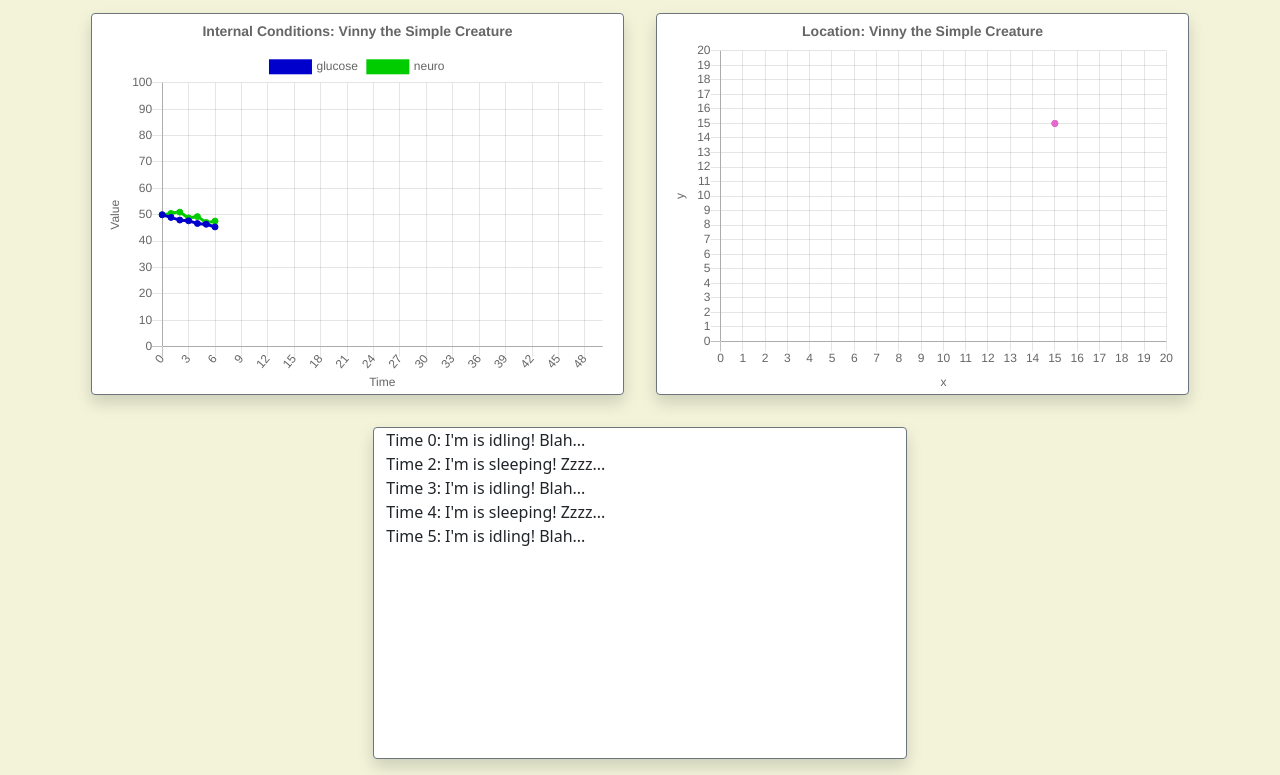
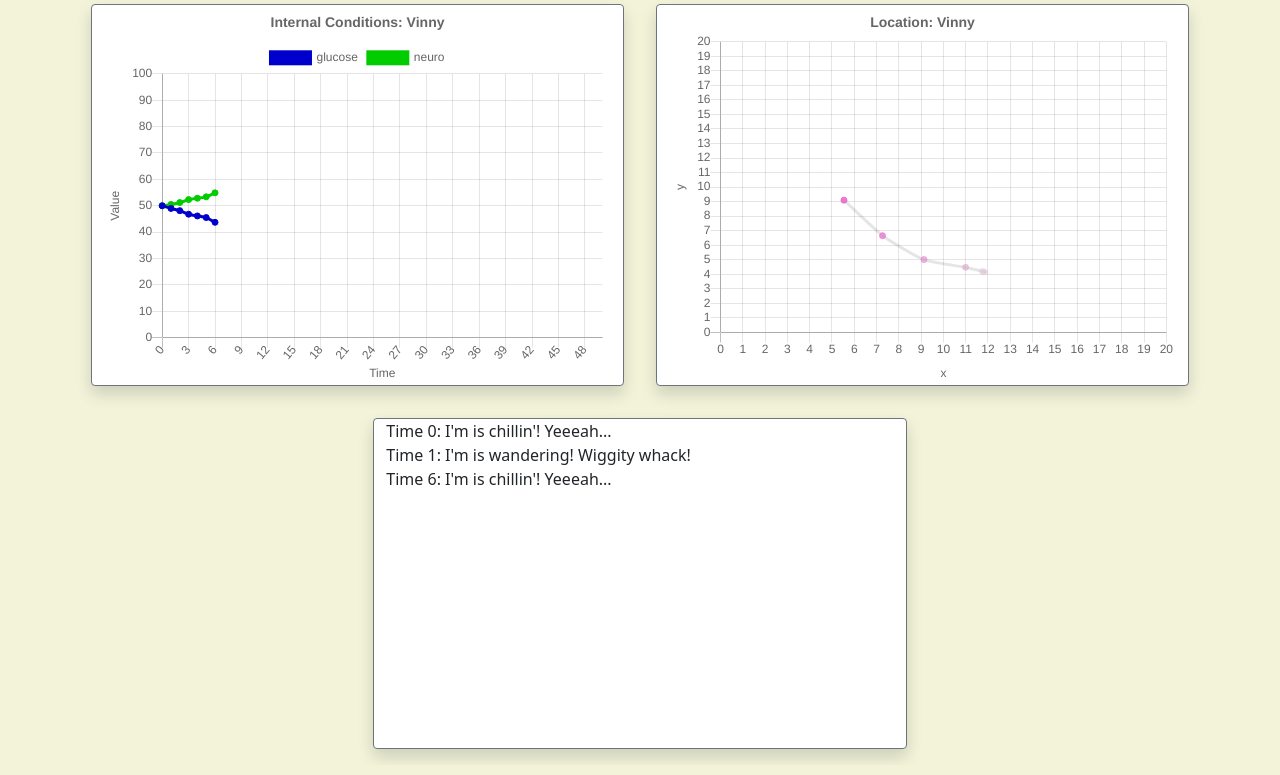
Before and after one commit to cjsequeira/creature, a website built with webpack: page src/index.html in a window 1280 px wide. Shown: the part 222-997 px from the top of the page. Built offline with nearby package versions, Linux system fonts and the light colour scheme.

Commit message:
Behavior and rulebook

```diff
--- a/package.json
+++ b/package.json
@@ -1,6 +1,6 @@
 {
   "name": "creature",
-  "version": "0.0.3",
+  "version": "0.0.4",
   "description": "Creature!",
   "private": true,
   "scripts": {
--- a/src/creatures/simple_creature.js
+++ b/src/creatures/simple_creature.js
@@ -3,7 +3,7 @@
 // ****** Simple Creature code ******
 
 // *** Imports
-import { geThan, seededRand } from '../util.js';
+import { geThan, seededRand, boundToRange, excludeRange } from '../util.js';
 import { pctGetCond, pctUseConds } from '../reduxlike/store_getters.js';
 import { ResolveRules } from '../rulebook.js';
 
@@ -25,18 +25,18 @@ export const ActAsSimpleCreature = (pct) => {
 // returns physicalContainerType
 const ActIdling = (pct) => {
     return CheckBehavior(
-        // pass in physicalContainerType object with specific glucose and neuro
+        // pass in physicalContainerType object with specific glucose, and neuro
         pctUseConds(pct,
             {
                 glucose: pctGetCond(pct, 'glucose') - 1.0,
-                neuro: pctGetCond(pct, 'neuro') + 0.5
+                neuro: pctGetCond(pct, 'neuro') + 0.5,
             }),
         // pass in behavior change desires specific to this behavior function
         {
             'idling': () =>
                 0.2,
             'wandering': (pct) =>
-                (pctGetCond(pct, 'glucose') < 40.0) ? 4.0 : 0.2,
+                (pctGetCond(pct, 'glucose') < 50.0) ? 4.0 : 0.2,
             'sleeping': (pct) =>
                 (pctGetCond(pct, 'neuro') > 85.0) ? 4.0 : 0.2,
         }
@@ -46,18 +46,22 @@ const ActIdling = (pct) => {
 // wandering behavior function
 // returns physicalContainerType
 const ActWandering = (pct) => {
-    // declare: random acceleration
-    const rand_a = seededRand(pct.physicalElem.seed, -2.0, 2.0);
+    // declare: random acceleration that's at least 0.3 in magnitude
+    const rand_a = [
+        seededRand(pct.physicalElem.seed, -0.5, 1.8)[0],
+        excludeRange(seededRand(pct.physicalElem.seed, -0.5, 1.8)[1], 0.3)
+    ];
 
     // declare: random heading nudge
-    const rand_hdg_nudge = seededRand(rand_a[0], -0.3, 0.3);
+    const rand_hdg_nudge = seededRand(rand_a[0], -0.6, 0.6);
 
     return CheckBehavior(
         // pass in physicalContainerType object with specific glucose, neuro, heading, accel
+        // glucose and neuro impacts are more severe with higher accceleration magnitude
         pctUseConds(pct,
             {
-                glucose: pctGetCond(pct, 'glucose') - 1.6,
-                neuro: pctGetCond(pct, 'neuro') + 1.6,
+                glucose: pctGetCond(pct, 'glucose') - 1.2 * Math.abs(rand_a[1]),
+                neuro: pctGetCond(pct, 'neuro') + 1.0 * Math.abs(rand_a[1]),
 
                 heading: pctGetCond(pct, 'heading') + rand_hdg_nudge[1],
                 accel: rand_a[1],
@@ -91,7 +95,7 @@ const ActEating = (pct) =>
             'eating': () =>
                 1.0,
             'idling': (pct) =>
-                (pctGetCond(pct, 'glucose') > 50.0) ? 2.0 : 0.2
+                (pctGetCond(pct, 'glucose') > 40.0) ? 2.0 : 0.2
         }
     );
 
@@ -110,7 +114,7 @@ const ActSleeping = (pct) =>
             'sleeping': () =>
                 1.0,
             'idling': (pct) =>
-                (pctGetCond(pct, 'neuro') < 50.0) ? 2.0 : 0.2
+                (pctGetCond(pct, 'neuro') < 60.0) ? 2.0 : 0.2
         }
     );
 
--- a/src/do_update_loop.js
+++ b/src/do_update_loop.js
@@ -24,7 +24,7 @@ const makeChainOfActionDispatch = makeChain(actionDispatch);
 
 // *** Status message objects/arrays
 const behaviorStrings = {
-    idling: "I'm is idling! Blah...",
+    idling: "I'm is chillin'! Yeeeah...",
     eating: "I'm is eating!! Nom...",
     sleeping: "I'm is sleeping! Zzzz...",
     wandering: "I'm is wandering! Wiggity whack!",
--- a/src/reduxlike/store_init.js
+++ b/src/reduxlike/store_init.js
@@ -163,7 +163,7 @@ const initialStore = {
         // the creature
         // type: creatureType
         physicalElem: {
-            name: 'Vinny the Simple Creature',
+            name: 'Vinny',
             act: ActAsSimpleCreature,
             conds: {
                 // internal biology
@@ -174,7 +174,6 @@ const initialStore = {
                 behavior: 'idling',
                 behavior_request: null,
 
-                /*
                 // location
                 x: 15.0 * Math.random() + 4.0,
                 y: 15.0 * Math.random() + 4.0,
@@ -183,18 +182,13 @@ const initialStore = {
                 heading: 2 * Math.PI * Math.random(),
                 speed: Math.random() - 0.5,
                 accel: 0.0,
-                */
-
-                // location
-                x: 15.0,
-                y: 15.0,
 
                 // heading, speed, acceleration
-                heading: 0,
-                speed: 1,
+                heading: 2.0 * Math.PI * Math.random(),
+                speed: Math.random(),
                 accel: 0.0,
             },
-            seed: 0
+            seed: Date.now(),
         },
     },
 
--- a/src/rulebook.js
+++ b/src/rulebook.js
@@ -4,7 +4,7 @@
 // Inspired by: https://ericlippert.com/2015/05/11/wizards-and-warriors-part-five/
 
 // *** Our imports
-import { seededRand, withinRange } from './util.js';
+import { boundToRange, seededRand, withinRange } from './util.js';
 import { pctGetCond, pctUseConds } from './reduxlike/store_getters.js';
 
 
@@ -19,27 +19,56 @@ const ruleBook = {
             name: '-- -- YES! Requesting behavior: idling?',
             func: (pct) => pctGetCond(pct, 'behavior_request') === 'idling',
             yes: {
-                name: '-- -- -- YES! Behavior request approved: idling',
-                func: (pct) => pctUseConds(pct,
-                    {
-                        behavior: pctGetCond(pct, 'behavior_request'),
+                name: '-- -- -- YES! Projected position in range?',
+                func: (pct) => (
+                    withinRange(pctGetCond(pct, 'x') + pctGetCond(pct, 'speed') * Math.sin(pctGetCond(pct, 'heading')), 0.0, 20.0) &&
+                    withinRange(pctGetCond(pct, 'y') + pctGetCond(pct, 'speed') * Math.cos(pctGetCond(pct, 'heading')), 0.0, 20.0)
+                ),
+                yes: {
+                    name: '-- -- -- -- YES! Behavior request approved: idling',
+                    func: (pct) => pctUseConds(pct,
+                        {
+                            behavior: pctGetCond(pct, 'behavior_request'),
 
-                        // can't idle and wander!
-                        speed: 0.0
-                    }),
+                            // compute x and y based on given speed and heading to implement "coasting" activity
+                            x: pctGetCond(pct, 'x') + pctGetCond(pct, 'speed') *
+                                Math.sin(pctGetCond(pct, 'heading')),
+                            y: pctGetCond(pct, 'y') + pctGetCond(pct, 'speed') *
+                                Math.cos(pctGetCond(pct, 'heading')),
+                        }),
+                },
+                no: {
+                    name: 'coasted into a wall! BOUNCE... ',
+                    verbalize: true,
+                    func: (pct) => pctUseConds(pct,
+                        {
+                            behavior: pctGetCond(pct, 'behavior_request'),
+
+                            // bound projected x to the boundary limit
+                            x: boundToRange(pctGetCond(pct, 'x') + pctGetCond(pct, 'speed') *
+                                Math.sin(pctGetCond(pct, 'heading')), 0.0, 20.0),
+
+                            // bound projected y to the boundary limit
+                            y: boundToRange(pctGetCond(pct, 'y') + pctGetCond(pct, 'speed') *
+                                Math.cos(pctGetCond(pct, 'heading')), 0.0, 20.0),
+
+                            // spin heading around a bit (in radians)
+                            heading: pctGetCond(pct, 'heading') + 2.35,
+
+                            // establish a minimum speed
+                            speed: 1.0,
+                        }),
+                },
             },
             no: {
                 name: '-- -- -- NO! Requesting behavior: wandering?',
                 func: (pct) => pctGetCond(pct, 'behavior_request') === 'wandering',
                 yes: {
                     name: '-- -- -- -- YES! Projected position in range?',
-                    func: (pct) =>
-                        withinRange(pctGetCond(pct, 'x') + pctGetCond(pct, 'speed') *
-                            Math.sin(pctGetCond(pct, 'heading')),
-                            0.0, 20.0) &&
-                        withinRange(pctGetCond(pct, 'y') + pctGetCond(pct, 'speed') *
-                            Math.cos(pctGetCond(pct, 'heading')),
-                            0.0, 20.0),
+                    func: (pct) => (
+                        withinRange(pctGetCond(pct, 'x') + pctGetCond(pct, 'speed') * Math.sin(pctGetCond(pct, 'heading')), 0.0, 20.0) &&
+                        withinRange(pctGetCond(pct, 'y') + pctGetCond(pct, 'speed') * Math.cos(pctGetCond(pct, 'heading')), 0.0, 20.0)
+                    ),
                     yes: {
                         name: '-- -- -- -- -- YES! Behavior request approved: wandering',
                         func: (pct) => pctUseConds(pct,
@@ -57,20 +86,25 @@ const ruleBook = {
                             }),
                     },
                     no: {
-                        name: 'hit a wall! BOUNCE...',
+                        name: 'wandered into a wall! BOUNCE... ',
                         verbalize: true,
                         func: (pct) => pctUseConds(pct,
                             {
                                 behavior: pctGetCond(pct, 'behavior_request'),
 
-                                // compute x and y based on REVERSE of given speed and heading
-                                x: pctGetCond(pct, 'x') - pctGetCond(pct, 'speed') *
-                                    Math.sin(pctGetCond(pct, 'heading')),
-                                y: pctGetCond(pct, 'y') - pctGetCond(pct, 'speed') *
-                                    Math.cos(pctGetCond(pct, 'heading')),
+                                // bound projected x to the boundary limit
+                                x: boundToRange(pctGetCond(pct, 'x') + pctGetCond(pct, 'speed') *
+                                    Math.sin(pctGetCond(pct, 'heading')), 0.0, 20.0),
+
+                                // bound projected y to the boundary limit
+                                y: boundToRange(pctGetCond(pct, 'y') + pctGetCond(pct, 'speed') *
+                                    Math.cos(pctGetCond(pct, 'heading')), 0.0, 20.0),
 
                                 // spin heading around a bit (in radians)
-                                heading: pctGetCond(pct, 'heading') + 2.0,
+                                heading: pctGetCond(pct, 'heading') + 2.35,
+
+                                // establish a minimum speed
+                                speed: 1.0,
                             }),
                     },
                 },
@@ -79,7 +113,7 @@ const ruleBook = {
                     func: (pct) => pctGetCond(pct, 'behavior_request') === 'eating',
                     yes: {
                         name: '-- -- -- -- -- YES! Is food available?',
-                        func: (pct) => seededRand(pct.physicalElem.seed, 0.0, 1.0)[1] > 0.2,
+                        func: (pct) => seededRand(pct.physicalElem.seed, 0.0, 1.0)[1] > 0.3,
                         yes: {
                             name: '-- -- -- -- -- -- YES! Behavior request approved: eating',
                             func: (pct) => pctUseConds(pct,
@@ -97,8 +131,12 @@ const ruleBook = {
                                 {
                                     behavior: 'idling',
 
-                                    // can't move if idling!
-                                    speed: 0.0
+                                    // compute x and y based on given speed and heading to
+                                    //  implement "coasting" behavior
+                                    x: pctGetCond(pct, 'x') + pctGetCond(pct, 'speed') *
+                                        Math.sin(pctGetCond(pct, 'heading')),
+                                    y: pctGetCond(pct, 'y') + pctGetCond(pct, 'speed') *
+                                        Math.cos(pctGetCond(pct, 'heading')),
                                 }),
                         }
                     },
@@ -116,7 +154,7 @@ const ruleBook = {
                                 }),
                         },
                         no: {
-                            name: '-- -- -- -- -- NO! Unknown behavior!',
+                            name: '-- -- -- -- -- -- NO! Unknown behavior!',
                             func: (pct) => pct
                         }
                     },
@@ -134,7 +172,7 @@ const ruleBook = {
     },
     no: {
         name: '-- NO! Return given physicalContainerType',
-        func: (pct) => pct
+        func: (pct) => pct,
     }
 };
 
@@ -142,6 +180,7 @@ const ruleBook = {
 // *** Rulebook functions
 // general rulebook resolver
 // returns physicalContainerType with applied rule node
+// $$$$ Concept addition idea: pre-func and post-func?
 export const ResolveRules = (arg, node = ruleBook) => {
     const funcResult = node.func(arg);
 
--- a/src/util.js
+++ b/src/util.js
@@ -34,6 +34,25 @@ export const seededRand = (seed = 0, min = 0.0, max = 1.0) => {
 // returns bool
 export const withinRange = (num, min = 0.0, max = 1.0) => (num > min) && (num < max);
 
+// bound input to [min, max] or [min, +Infinity) or (-Infinity, max]
+// returns number
+export const boundToRange = (num, min = -Infinity, max = +Infinity) =>
+    (num < min)
+        ? min
+        : (num > max)
+            ? max
+            : num;
+
+// bump input so that it falls outside the given box around 0.0
+// if number is zero, bumps input to positive bound
+// returns number
+export const excludeRange = (num, bound) =>
+    (num > 0.0)
+        ? boundToRange(num, bound, +Infinity)
+        : (num < 0.0)
+            ? boundToRange(num, -Infinity, -bound)
+            : boundToRange(num, bound, +Infinity);
+
 
 // *** UI utilities
 // return provided chart parameters with different title
```
Also changed, not shown: src/index.html (+1 -1 lines), README-DEV.md, README.md.
